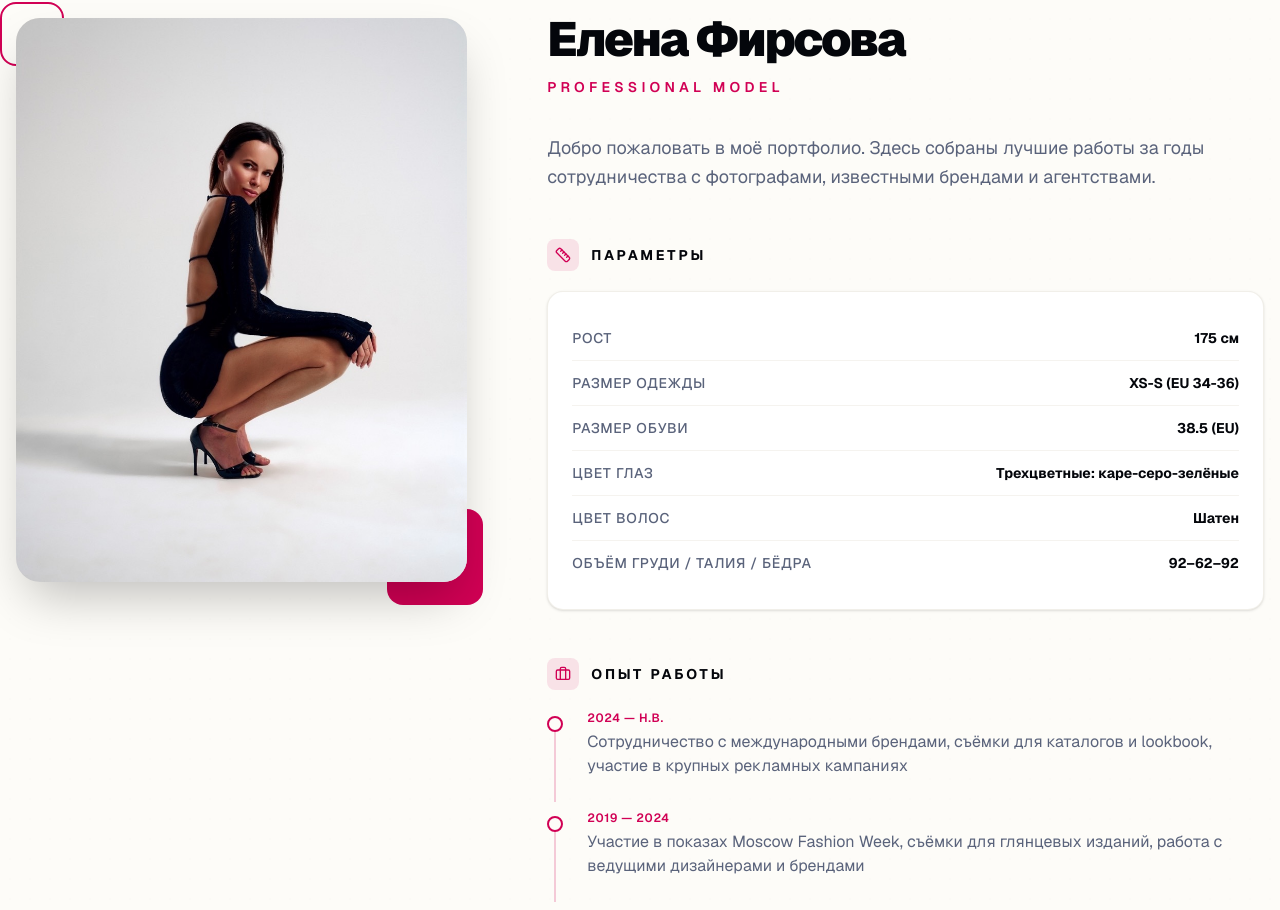
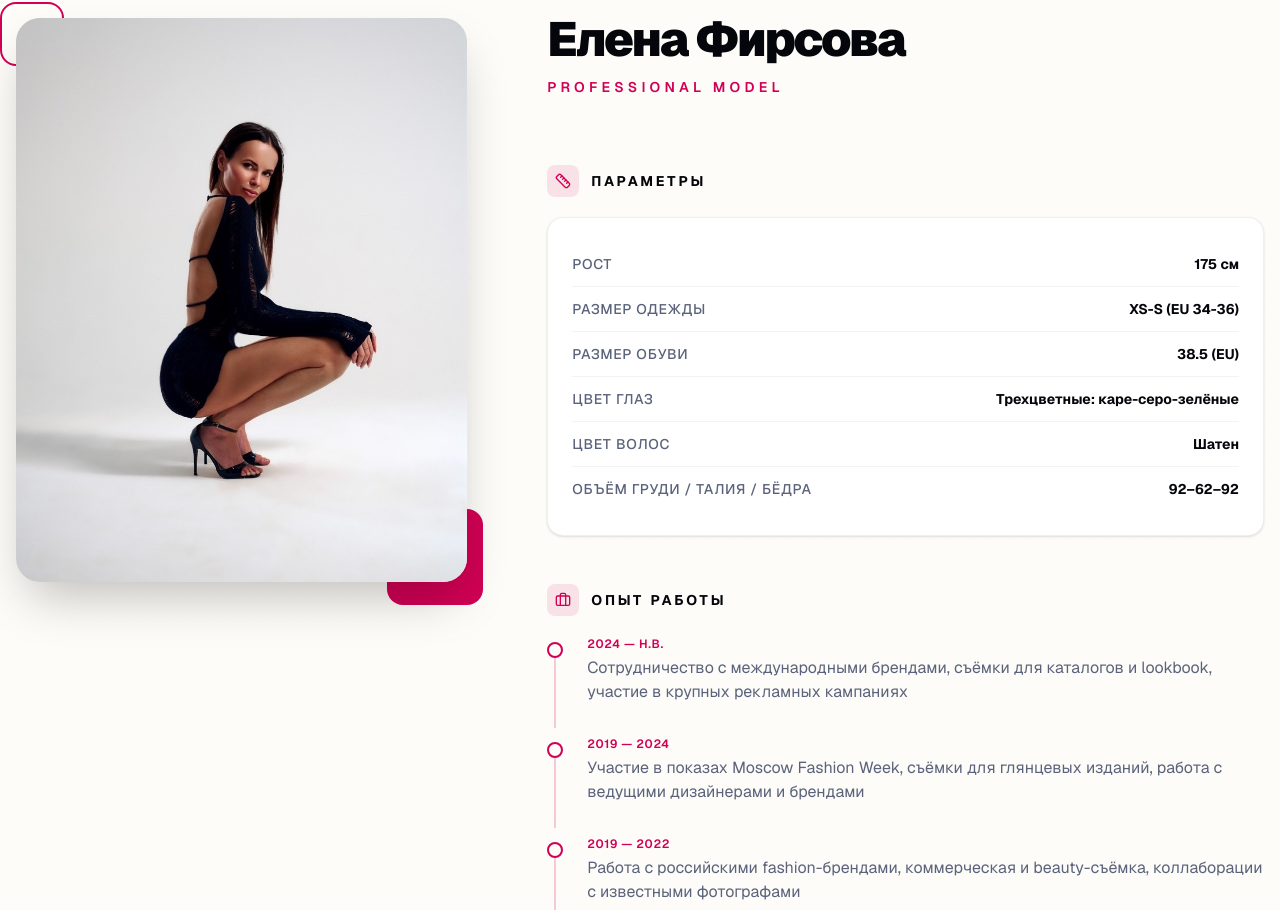
Before and after one commit to firsovaellenn/elenafirsova, a Next.js app: page / in a window 1280 px wide. Shown: the part 1075-1985 px from the top of the page. Built offline with nearby package versions, Linux system fonts and the light colour scheme.

Commit message:
Update about-section.tsx

```diff
--- a/components/about-section.tsx
+++ b/components/about-section.tsx
@@ -119,9 +119,6 @@ export function AboutSection() {
                   {aboutData.title}
                 </p>
                 <div className="h-1 w-12 bg-gradient-gold rounded-full" />
-                <p className="text-muted-foreground leading-relaxed text-lg">
-                  {bio}
-                </p>
               </div>
             </ScrollReveal>
 
```
